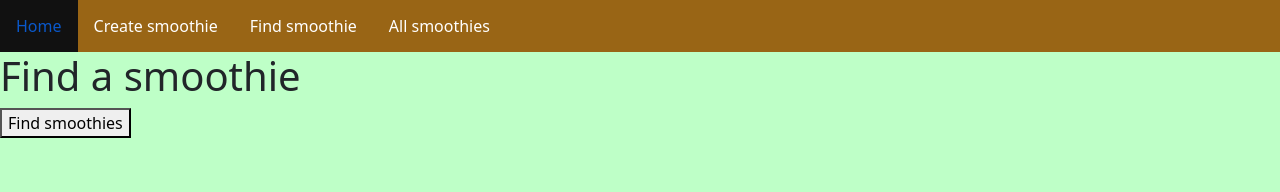
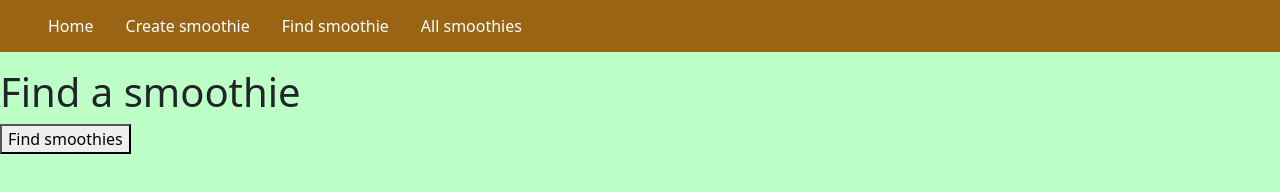
Before and after one commit to MawnsterMawth/sippiez, a plain HTML site: page find.html in a window 1280 px wide. Drawn offline with nearby package versions, Linux system fonts and the light colour scheme; no server answers.

Commit message:
moves styles to styles.css

```diff
--- a/find.html
+++ b/find.html
@@ -1,38 +1,16 @@
 <!DOCTYPE html>
 <html lang="en" dir="ltr">
+
     <head>
         <meta charset="utf-8">
         <title>Sippiez</title>
+        <link rel="icon" type="image/x-icon" href="./images/sippiezicon.png">
+        <script type="text/javascript" src="./find.js"></script>
+        <link rel="stylesheet" href="./styles.css">
         <link href="https://cdn.jsdelivr.net/npm/bootstrap@5.2.0-beta1/dist/css/bootstrap.min.css" rel="stylesheet" integrity="sha384-0evHe/X+R7YkIZDRvuzKMRqM+OrBnVFBL6DOitfPri4tjfHxaWutUpFmBp4vmVor" crossorigin="anonymous">
         <script src="https://cdn.jsdelivr.net/npm/bootstrap@5.2.0-beta1/dist/js/bootstrap.bundle.min.js" integrity="sha384-pprn3073KE6tl6bjs2QrFaJGz5/SUsLqktiwsUTF55Jfv3qYSDhgCecCxMW52nD2" crossorigin="anonymous"></script>
+    </head>
 
-		<style>
-			ul {
-				list-style-type: none;
-				margin: 0;
-				padding: 0;
-				overflow: hidden;
-				background-color: #996515;
-			}
-
-			li {
-				float: left;
-			}
-
-			li a {
-				display: block;
-				color: white;
-				text-align: center;
-				padding: 14px 16px;
-				text-decoration: none;
-			}
-
-			li a:hover {
-				background-color: #111;
-			}
-		</style>
-    </head>
-    <script type="text/javascript" src="./find.js"></script>
     <body onload="getIngredientsFind()"; style="background-color:#beffc7;">
         <nav>
             <ul>
--- /dev/null
+++ b/styles.css
@@ -0,0 +1,23 @@
+ul {
+    list-style-type: none;
+    margin: 0;
+    padding: 0;
+    overflow: hidden;
+    background-color: #996515;
+}
+
+li {
+    float: left;
+}
+
+li a {
+    display: block;
+    color: white;
+    text-align: center;
+    padding: 14px 16px;
+    text-decoration: none;
+}
+
+li a:hover {
+    background-color: #111;
+}
```
Also changed, not shown: all.html (+6 -27 lines), create.html (+6 -27 lines), index.html (+5 -29 lines).
